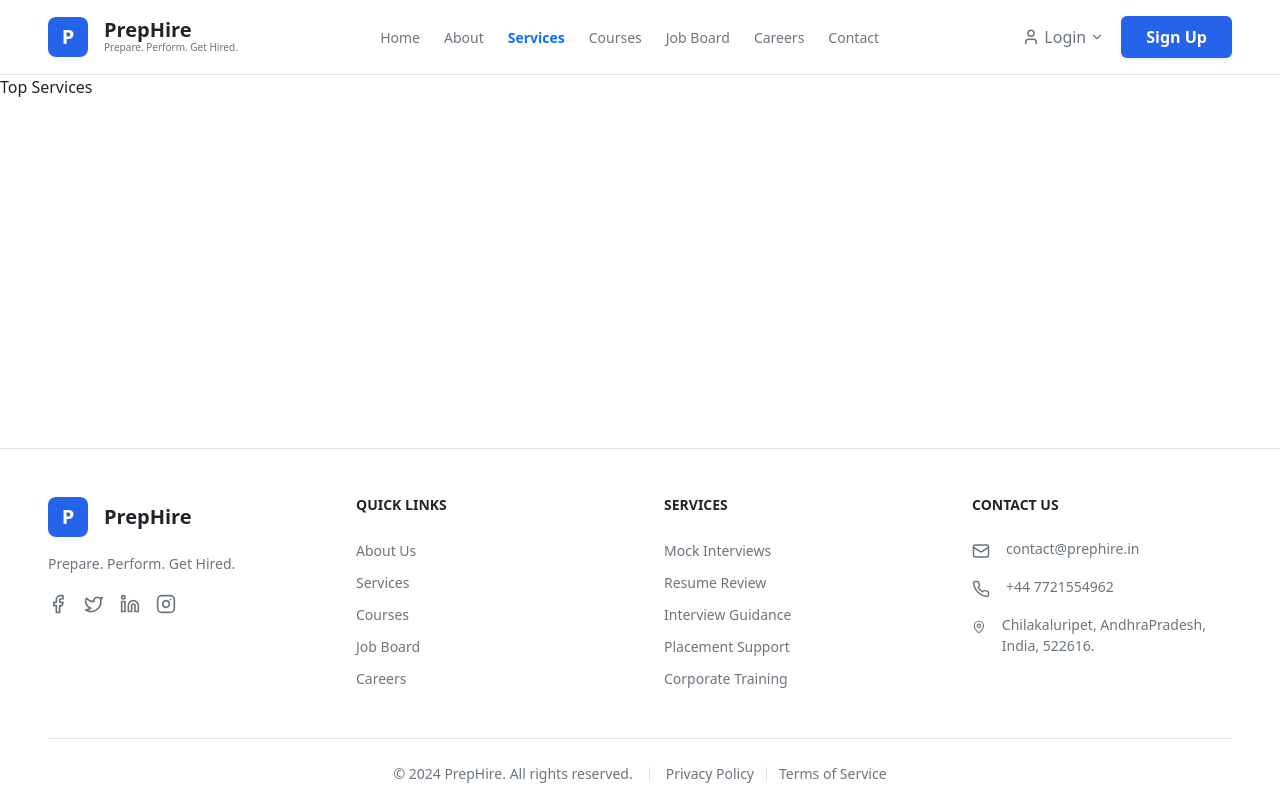
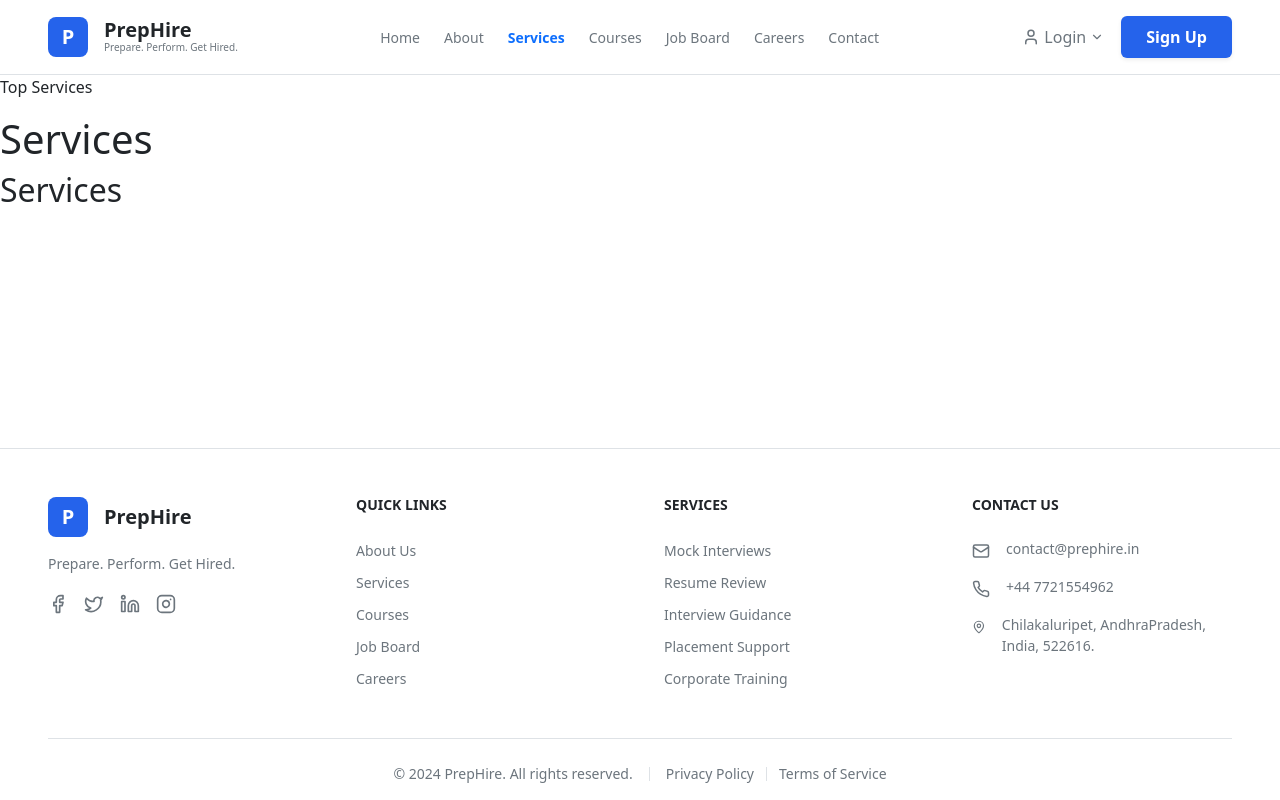
Before and after one commit to basavaadarsh/prephire-platform, a React (Vite) app: page /services in a window 1280 px wide. Built offline with nearby package versions, Linux system fonts and the light colour scheme.

Commit message:
Sync branches after reset

```diff
--- a/src/pages/Services.jsx
+++ b/src/pages/Services.jsx
@@ -4,6 +4,12 @@ const Services = () => {
   return (
     <div>
       <p>Top Services</p>
+      <header>
+        <h1>Services</h1>
+        <header>
+          <h2>Services</h2>
+        </header>
+      </header>
 
     </div>
   )
```
